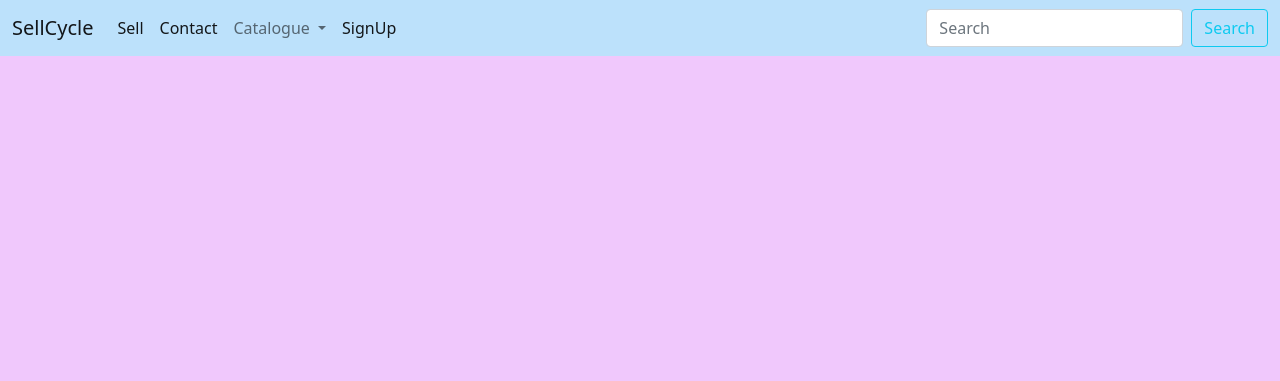
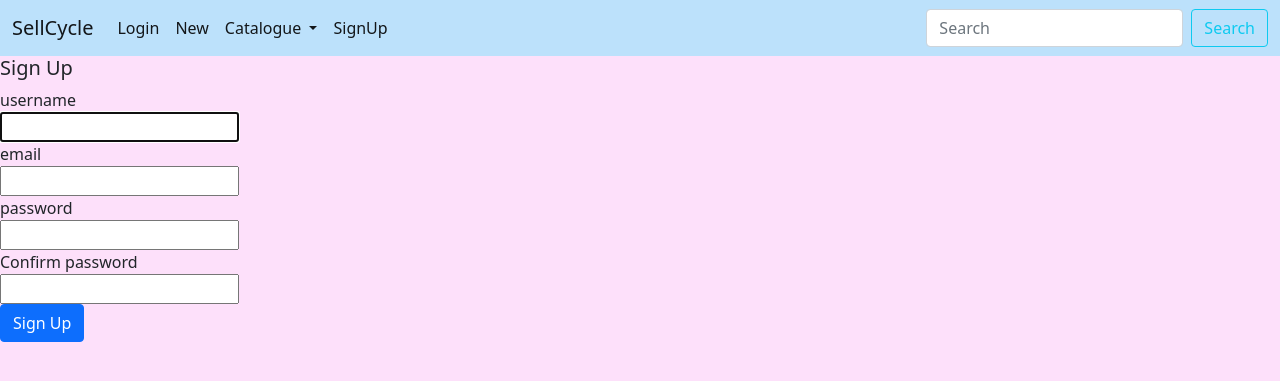
Before and after one commit to Esty-8/sell-cycle, a Django app: page /signup/ in a window 1280 px wide. Shown: the top 381 px of the page. Run offline with Django 4.2, Linux system fonts and the light colour scheme.

Commit message:
sign up form added

```diff
--- a/main/urls.py
+++ b/main/urls.py
@@ -23,6 +23,7 @@ from django.conf.urls.static import static # Import static files
 
 
 
+
 urlpatterns = [
     path('', include('sell.urls')),  # Redirect to the sell app's URLs
     path('product/', include('product.urls')),  # Redirect to the product app's URLs
--- a/sell/templates/sell/foundation.html
+++ b/sell/templates/sell/foundation.html
@@ -25,13 +25,13 @@
           <div class="collapse navbar-collapse" id="navbarSupportedContent">
             <ul class="navbar-nav me-auto mb-2 mb-lg-0">
               <li class="nav-item">
-                <a class="nav-link active" aria-current="page" href="#">Sell</a>
+                <a class="nav-link active" aria-current="page" href="#">Login</a>
               </li>
               <li class="nav-item">
-                <a class="nav-link active" href="#">Contact</a>
+                <a class="nav-link active" href="#">New</a>
               </li>
               <li class="nav-item dropdown">
-                <a class="nav-link dropdown-toggle" href="#" id="navbarDropdown" role="button" data-bs-toggle="dropdown" aria-expanded="false">
+                <a class="nav-link dropdown-toggle active" href="#" id="navbarDropdown" role="button" data-bs-toggle="dropdown" aria-expanded="false">
                   Catalogue
                 </a>
                 <ul class="dropdown-menu active" aria-labelledby="navbarDropdown">
--- a/sell/templates/sell/signup.html
+++ b/sell/templates/sell/signup.html
@@ -1,35 +1,57 @@
 {% extends 'sell/foundation.html' %}
-{% url 'account_login' as login_url %}
-{% url 'account_signup' as signup_url %}
-{% url 'account_logout' as logout_url %}
 
 
 
 
 
-{% if user.is_authenticated %}
-<li class="nav-item">
-    <a class="nav-link {% if request.path == logout_url %}active{% endif %}" href="{{ logout_url }}">
-        Logout
-    </a>
-</li>
-{% else %}
-<li class="nav-item">
-    <a class="nav-link {% if request.path == signup_url %}active{% endif %}" href="{{ signup_url }}">
-        Register
-    </a>
-</li>
-<li class="nav-item">
-    <a class="nav-link {% if request.path == login_url %}active{% endif %}" href="{{ login_url }}">
-        Login
-    </a>
-</li>
-{% endif %}
 
 
 {% block content %}
+ <h5>Sign Up</h5>
 
 
+
+ <form method="POST" action=".">
+     <!-- CSRF token -->
+     {% csrf_token %}
+     <!-- Display form  -->
+
+     {{ form.non_fields_errors }}
+     <div>
+     <label class="inline-block"> username </label><br>
+       {{ form.username }}
+    </div>
+    <div>
+        <label class="inline-block"> email </label><br>
+          {{ form.email }}
+        </div>
+     <div>
+     <label class="inline-block"> password </label><br>
+       {{ form.password1 }}
+     </div>
+     <div>
+        <label class="inline-block"> Confirm password </label><br>
+          {{ form.password2 }}
+        </div>
+
+     <!-- Error messages -->
+      {% for field in form %}
+        {% if field.errors %}
+          <div class="alert alert-danger">
+            {{ field.label }}: {{ field.errors }}
+          </div>
+        {% endif %}
+      {% endfor %}
+      {% for error in form.non_field_errors %}
+        <div class="alert alert-danger">
+          {{ error }}
+        </div>
+      {% endfor %}
+     <!-- Submit button -->
+     <button type="submit" class="btn btn-primary">Sign Up</button>
+    </div>
+
+ </form>
 {% endblock content%}
 
 {% block footer %}
--- a/static/css/style.css
+++ b/static/css/style.css
@@ -1,3 +1,3 @@
 body {
-    background-color: #f0c8fc;
+    background-color: #fde0fa;
 }
```
Also changed, not shown: 1 other file.
